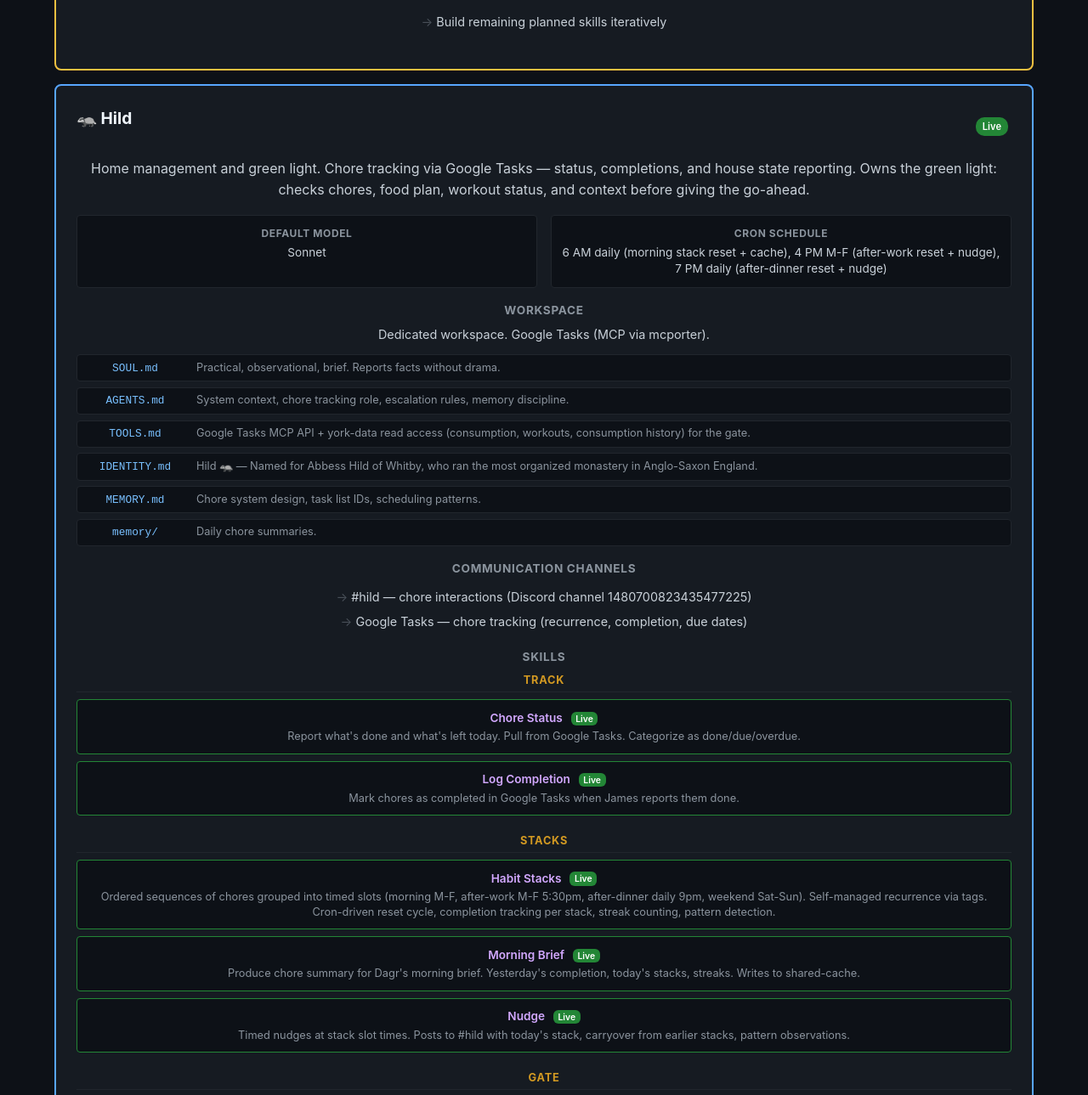
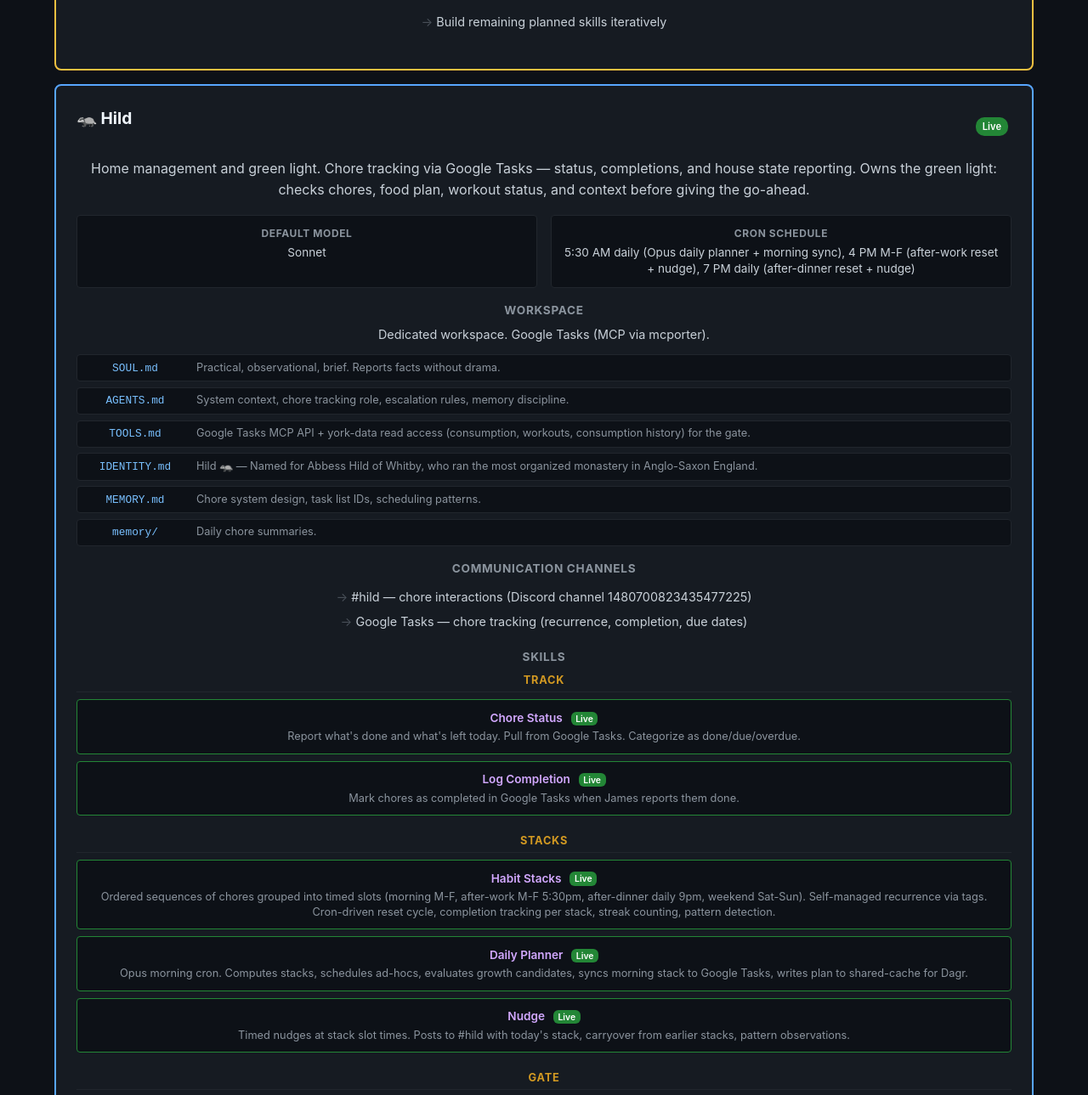
Before and after one commit to yorkbot/openclaw-architecture, a Vue app: page / in a window 1280 px wide. Shown: the part 9432-10721 px from the top of the page at 85% size. Built offline with nearby package versions, Linux system fonts and the light colour scheme.

Commit message:
Architecture: Hild daily-planner replaces morning-brief
5:30 AM Opus cron: stacks + ad-hocs + growth + Google Tasks sync + shared cache.
Morning-brief skill deleted.

```diff
--- a/src/views/AgentDetail.vue
+++ b/src/views/AgentDetail.vue
@@ -515,7 +515,7 @@
     name: 'Hild',
     borderColor: 'sonnet',
     model: 'Sonnet',
-    cron: '6 AM daily (morning stack reset + cache), 4 PM M-F (after-work reset + nudge), 7 PM daily (after-dinner reset + nudge)',
+    cron: '5:30 AM daily (Opus daily planner + morning sync), 4 PM M-F (after-work reset + nudge), 7 PM daily (after-dinner reset + nudge)',
     purpose: 'Home management and green light. Chore tracking via Google Tasks — status, completions, and house state reporting. Owns the green light: checks chores, food plan, workout status, and context before giving the go-ahead.',
     workspace: 'Dedicated workspace. Google Tasks (MCP via mcporter).',
     workspaceFiles: [
@@ -542,7 +542,7 @@
         name: 'Stacks',
         skills: [
           { name: 'Habit Stacks', desc: 'Ordered sequences of chores grouped into timed slots (morning M-F, after-work M-F 5:30pm, after-dinner daily 9pm, weekend Sat-Sun). Self-managed recurrence via tags. Cron-driven reset cycle, completion tracking per stack, streak counting, pattern detection.', live: true },
-          { name: 'Morning Brief', desc: 'Produce chore summary for Dagr\'s morning brief. Yesterday\'s completion, today\'s stacks, streaks. Writes to shared-cache.', live: true },
+          { name: 'Daily Planner', desc: 'Opus morning cron. Computes stacks, schedules ad-hocs, evaluates growth candidates, syncs morning stack to Google Tasks, writes plan to shared-cache for Dagr.', live: true },
           { name: 'Nudge', desc: 'Timed nudges at stack slot times. Posts to #hild with today\'s stack, carryover from earlier stacks, pattern observations.', live: true },
         ],
       },
--- a/src/views/CronSchedule.vue
+++ b/src/views/CronSchedule.vue
@@ -60,7 +60,7 @@
       { time: '4:15 AM', name: 'Nutrition + Weight Cache', agent: 'main (temp)', status: 'On', notes: 'Stays on main until Bede is built.' },
       { time: '5:15 AM', name: 'Consumption Gap Cache', agent: 'main (temp)', status: 'On', notes: 'Stays on main until Bede is built.' },
       { time: '6:00 AM', name: 'Workout Cache', agent: 'Wynn 🦌 (script)', status: 'On', notes: 'Reads active program, checks weather, swaps outdoor/indoor if needed, writes to shared-cache. Daily.' },
-      { time: '6:00 AM', name: 'Chore Cache + Stack Reset', agent: 'Hild 🦡', status: 'On', notes: 'Reset recurring tasks, cache chore data to shared-cache for morning brief. Daily.' },
+      { time: '5:30 AM', name: 'Daily Planner', agent: 'Hild 🦡 (Opus)', status: 'On', notes: 'Compute stacks from york-data, schedule ad-hocs, evaluate growth, sync morning to Google Tasks, write plan to shared-cache. Daily.' },
       { time: '6:30 AM / 6:30 PM', name: 'Calendar Context', agent: 'Dagr 🐓 (script)', status: 'On', notes: 'Bash script → shared-cache. Sonnet session runs the script, no real LLM work.' },
       { time: '7:30 AM / 7:30 PM', name: 'Weather Cache (5-day)', agent: 'Dagr 🐓 (script)', status: 'On', notes: 'Open-Meteo API → shared-cache. 5-day rolling forecast. No LLM work.' },
       { time: '7:45 AM', name: 'Daily Avatar', agent: 'York 🦊 (main)', status: 'On', notes: 'york-tools.image_generate (Gemini Pro). 1:1.' },
```
